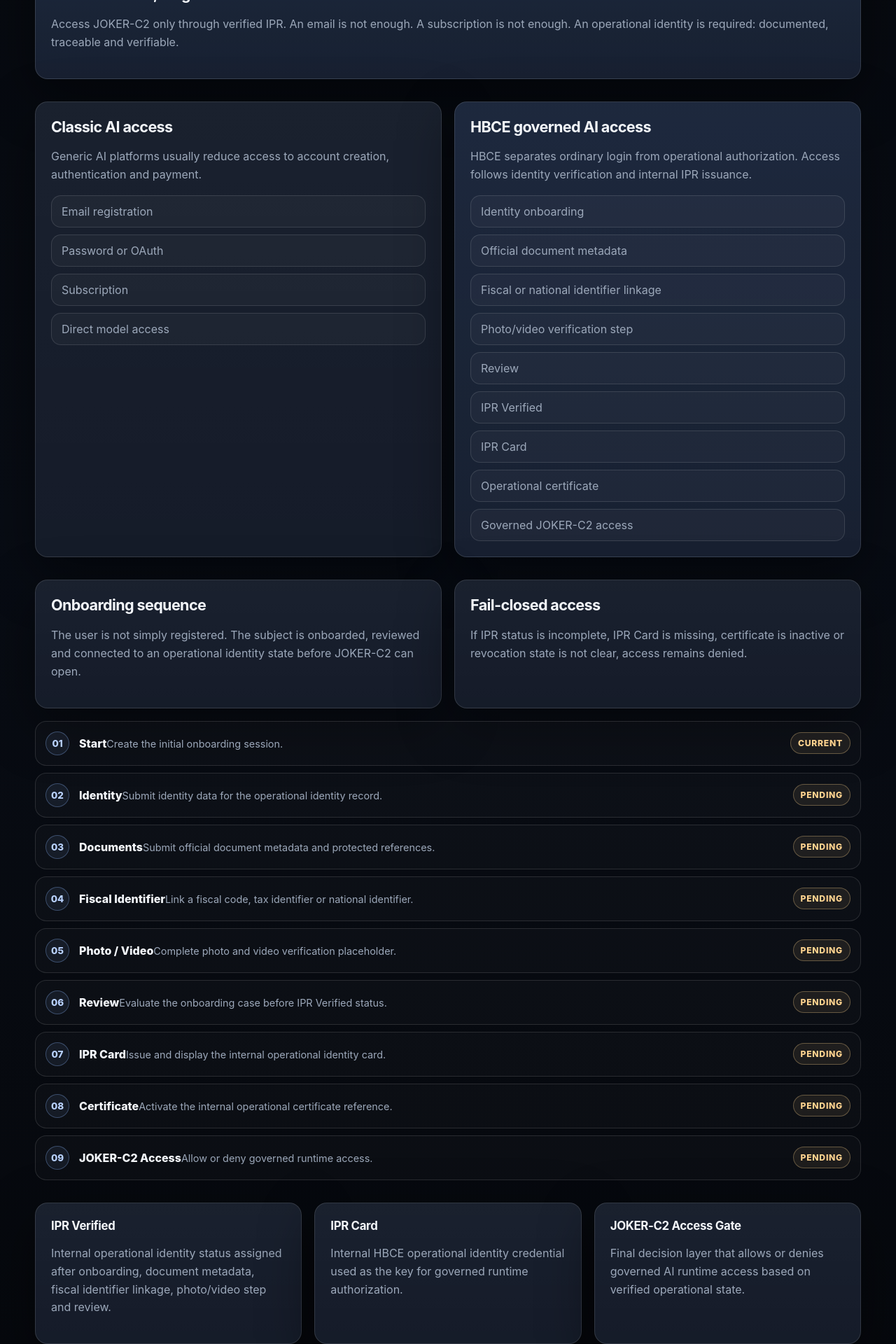
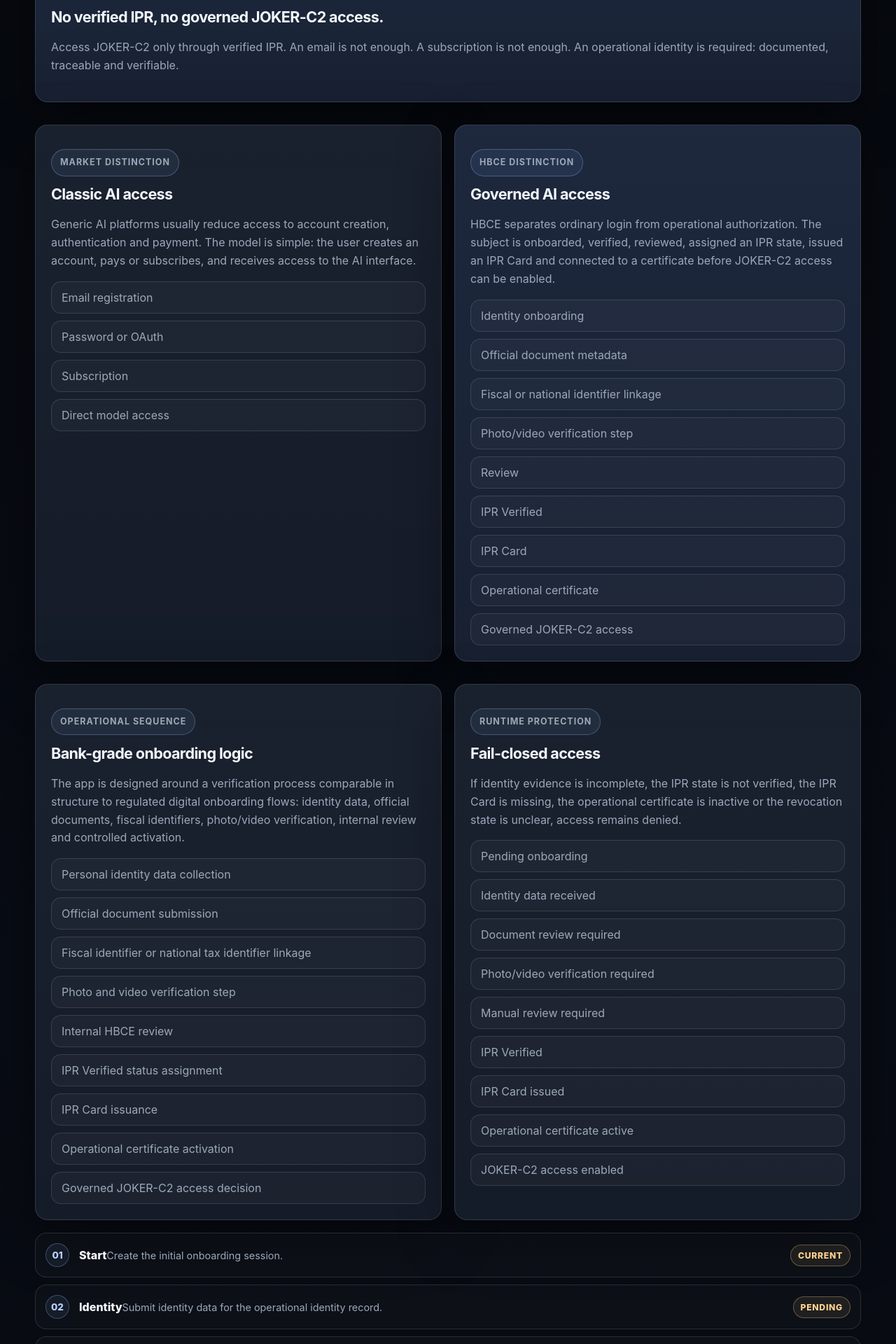
Before and after one commit to manuelcoletta1-source/hbce-ipr-onboarding-app, a Next.js app: page / in a window 1280 px wide. Shown: the part 880-2800 px from the top of the page at 70% size. Built offline with nearby package versions, Linux system fonts and the light colour scheme.

Commit message:
refactor(home): define HBCE IPR onboarding gateway and governed access flow

```diff
--- a/app/page.tsx
+++ b/app/page.tsx
@@ -12,6 +12,48 @@ import {
 import { BoundaryNotice } from "@/components/BoundaryNotice";
 import { OnboardingStepper } from "@/components/OnboardingStepper";
 
+const ONBOARDING_OPERATIONS = [
+  "Personal identity data collection",
+  "Official document submission",
+  "Fiscal identifier or national tax identifier linkage",
+  "Photo and video verification step",
+  "Internal HBCE review",
+  "IPR Verified status assignment",
+  "IPR Card issuance",
+  "Operational certificate activation",
+  "Governed JOKER-C2 access decision"
+];
+
+const ACCESS_CONTROL_STATES = [
+  "Pending onboarding",
+  "Identity data received",
+  "Document review required",
+  "Photo/video verification required",
+  "Manual review required",
+  "IPR Verified",
+  "IPR Card issued",
+  "Operational certificate active",
+  "JOKER-C2 access enabled"
+];
+
+const TRUST_BOUNDARIES = [
+  {
+    title: "Not a public identity document",
+    text:
+      "The IPR Card is an internal HBCE operational credential. It does not replace a national identity card, passport, driving licence, SPID, CIE, EUDI Wallet or qualified eIDAS certificate."
+  },
+  {
+    title: "Connected to official identity evidence",
+    text:
+      "The onboarding process is designed to link the subject to official identity evidence, tax or national identifiers and reviewable verification steps."
+  },
+  {
+    title: "Governed AI access only after verification",
+    text:
+      "JOKER-C2 is not exposed as a generic email-and-password AI interface. Access is conditioned by the verified operational state of the subject."
+  }
+];
+
 export default function HomePage() {
   return (
     <div className="hbce-container">
@@ -19,13 +61,15 @@ export default function HomePage() {
         <p className="hbce-kicker">IPR Onboarding Gateway</p>
 
         <h1 className="hbce-title">
-          Operational identity before governed AI access.
+          Verify the subject before opening governed AI access.
         </h1>
 
         <p className="hbce-lead">
-          HBCE IPR Onboarding App verifies the subject before access to
-          JOKER-C2. An email is not enough. A subscription is not enough.
-          Governed AI access requires verified operational identity.
+          HBCE IPR Onboarding App is the operational identity gateway for IPR
+          Verified status, IPR Card issuance, operational certificate activation
+          and governed JOKER-C2 access. An email is not enough. A subscription is
+          not enough. Access to operational AI requires a verified operational
+          identity.
         </p>
 
         <div className="hbce-actions">
@@ -50,10 +94,13 @@ export default function HomePage() {
       <section className="hbce-section">
         <div className="hbce-grid hbce-grid--2">
           <div className="hbce-card">
+            <p className="hbce-kicker">Market distinction</p>
             <h2>Classic AI access</h2>
             <p>
               Generic AI platforms usually reduce access to account creation,
-              authentication and payment.
+              authentication and payment. The model is simple: the user creates
+              an account, pays or subscribes, and receives access to the AI
+              interface.
             </p>
 
             <ul className="hbce-list">
@@ -64,10 +111,13 @@ export default function HomePage() {
           </div>
 
           <div className="hbce-card hbce-card--soft">
-            <h2>HBCE governed AI access</h2>
+            <p className="hbce-kicker">HBCE distinction</p>
+            <h2>Governed AI access</h2>
             <p>
-              HBCE separates ordinary login from operational authorization.
-              Access follows identity verification and internal IPR issuance.
+              HBCE separates ordinary login from operational authorization. The
+              subject is onboarded, verified, reviewed, assigned an IPR state,
+              issued an IPR Card and connected to a certificate before JOKER-C2
+              access can be enabled.
             </p>
 
             <ul className="hbce-list">
@@ -82,20 +132,36 @@ export default function HomePage() {
       <section className="hbce-section">
         <div className="hbce-grid hbce-grid--2">
           <div className="hbce-card">
-            <h2>Onboarding sequence</h2>
+            <p className="hbce-kicker">Operational sequence</p>
+            <h2>Bank-grade onboarding logic</h2>
             <p>
-              The user is not simply registered. The subject is onboarded,
-              reviewed and connected to an operational identity state before
-              JOKER-C2 can open.
+              The app is designed around a verification process comparable in
+              structure to regulated digital onboarding flows: identity data,
+              official documents, fiscal identifiers, photo/video verification,
+              internal review and controlled activation.
             </p>
+
+            <ul className="hbce-list">
+              {ONBOARDING_OPERATIONS.map((operation) => (
+                <li key={operation}>{operation}</li>
+              ))}
+            </ul>
           </div>
 
           <div className="hbce-card">
+            <p className="hbce-kicker">Runtime protection</p>
             <h2>Fail-closed access</h2>
             <p>
-              If IPR status is incomplete, IPR Card is missing, certificate is
-              inactive or revocation state is not clear, access remains denied.
+              If identity evidence is incomplete, the IPR state is not verified,
+              the IPR Card is missing, the operational certificate is inactive or
+              the revocation state is unclear, access remains denied.
             </p>
+
+            <ul className="hbce-list">
+              {ACCESS_CONTROL_STATES.map((state) => (
+                <li key={state}>{state}</li>
+              ))}
+            </ul>
           </div>
         </div>
 
@@ -107,29 +173,57 @@ export default function HomePage() {
       <section className="hbce-section">
         <div className="hbce-grid hbce-grid--3">
           <div className="hbce-card">
-            <h3>IPR Verified</h3>
+            <p className="hbce-kicker">Step 01</p>
+            <h3>Identity evidence</h3>
             <p>
-              Internal operational identity status assigned after onboarding,
-              document metadata, fiscal identifier linkage, photo/video step and
-              review.
+              The subject provides personal data, official document references,
+              tax or national identifier information and verification material
+              required for operational review.
             </p>
           </div>
 
           <div className="hbce-card">
-            <h3>IPR Card</h3>
+            <p className="hbce-kicker">Step 02</p>
+            <h3>IPR Card issuance</h3>
             <p>
-              Internal HBCE operational identity credential used as the key for
-              governed runtime authorization.
+              After review, HBCE can assign IPR Verified status and issue an
+              internal IPR Card as the operational access key for governed
+              workflows.
             </p>
           </div>
 
           <div className="hbce-card">
-            <h3>JOKER-C2 Access Gate</h3>
+            <p className="hbce-kicker">Step 03</p>
+            <h3>JOKER-C2 access gate</h3>
             <p>
-              Final decision layer that allows or denies governed AI runtime
-              access based on verified operational state.
+              JOKER-C2 access is decided through the operational state of the
+              subject, the IPR Card, the certificate status and the verification
+              boundary.
             </p>
           </div>
+        </div>
+      </section>
+
+      <section className="hbce-section">
+        <div className="hbce-card hbce-card--soft">
+          <p className="hbce-kicker">Trust boundary</p>
+          <h2>IPR is an operational identity layer, not a state identity system.</h2>
+          <p>
+            HBCE issues a verifiable operational identity layer that can be
+            connected to official identity systems and evidence. It does not
+            claim to replace public identity documents or regulated trust
+            services unless future integrations with recognized providers are
+            formally activated.
+          </p>
+        </div>
+
+        <div className="hbce-grid hbce-grid--3" style={{ marginTop: "18px" }}>
+          {TRUST_BOUNDARIES.map((boundary) => (
+            <div className="hbce-card" key={boundary.title}>
+              <h3>{boundary.title}</h3>
+              <p>{boundary.text}</p>
+            </div>
+          ))}
         </div>
       </section>
 
```
